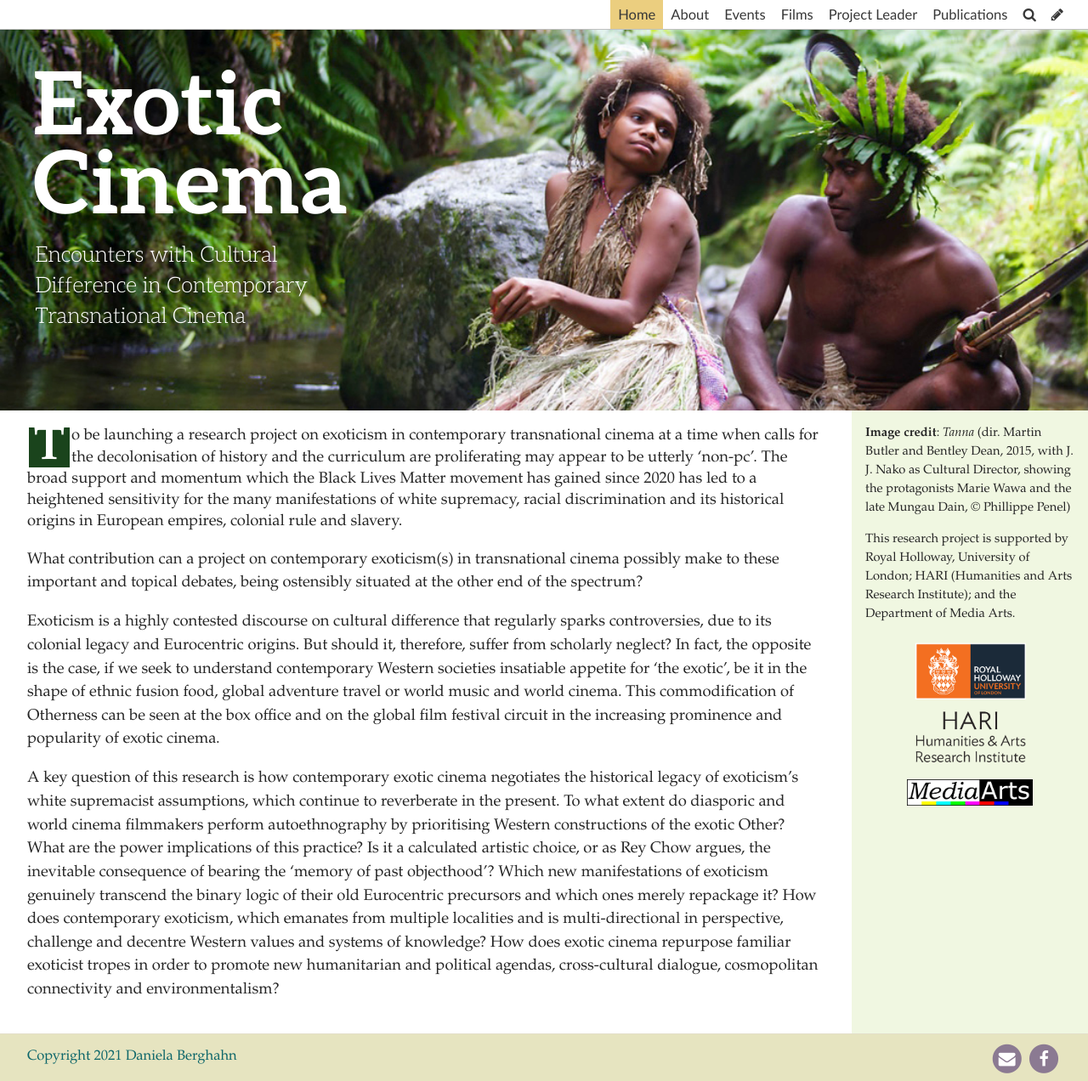
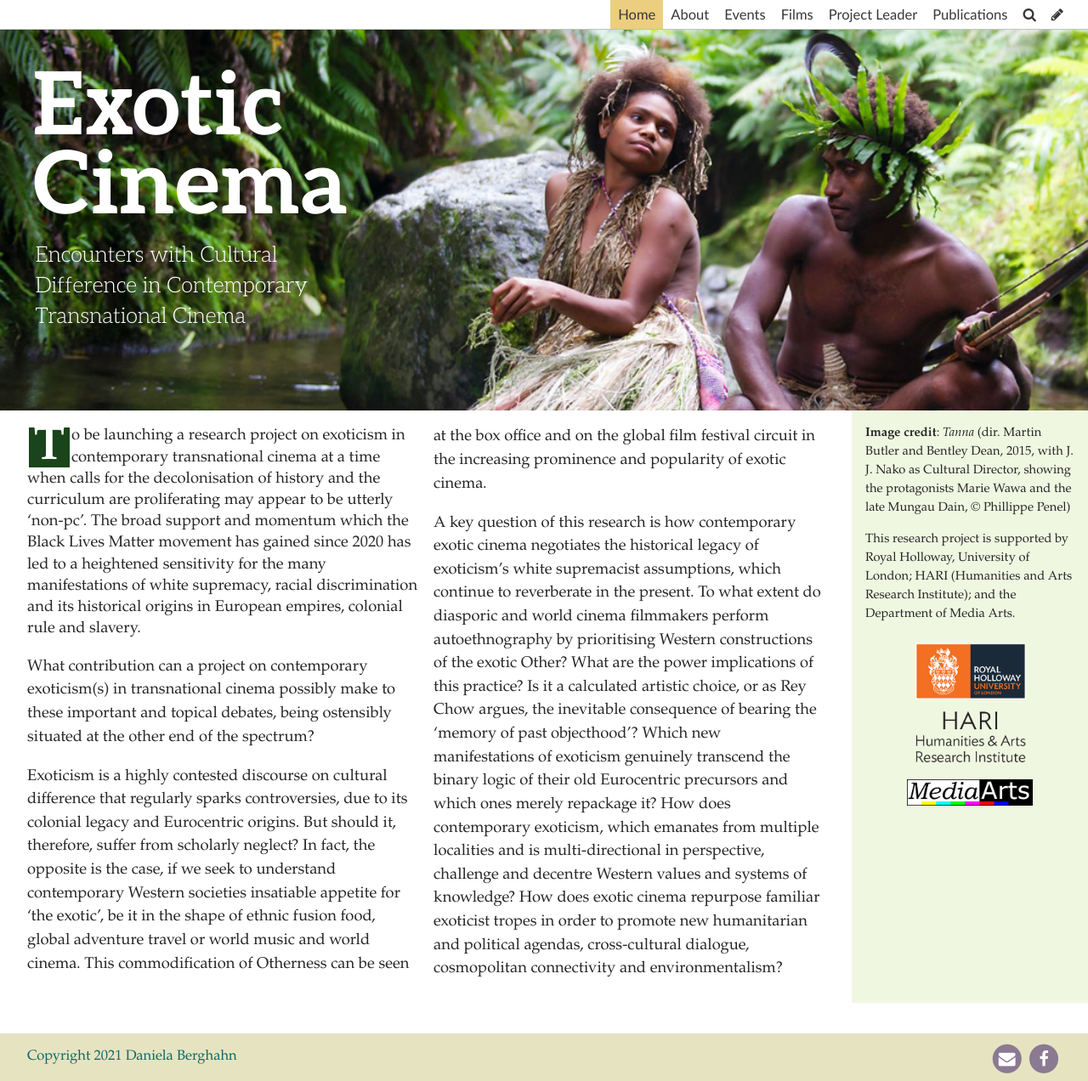
Before and after one commit to publisha/exotic-cinema, a Jekyll site: the page built from index.html, in a window 1280 px wide and 1272 px high. Shown: the whole window at 85% size. Built offline with Jekyll 4.4.1, drawn with Linux system fonts in a browser that asks for light colours; some web fonts are replaced; the list of posts is cut into pages by our own code.

Commit message:
3 columns when very wide

```diff
--- a/styles/styles.css
+++ b/styles/styles.css
@@ -1598,10 +1598,18 @@
 
 /* lets have columns when wide */
 
-@media screen and (min-width: 1400px) {
+@media screen and (min-width: 1200px) {
   .introduction .home-content {
     -webkit-column-count: 2;
     -moz-column-count: 2;
     column-count: 2;
   }
 }
+
+@media screen and (min-width: 1700px) {
+  .introduction .home-content {
+    -webkit-column-count: 3;
+    -moz-column-count: 3;
+    column-count: 3;
+  }
+}
```
